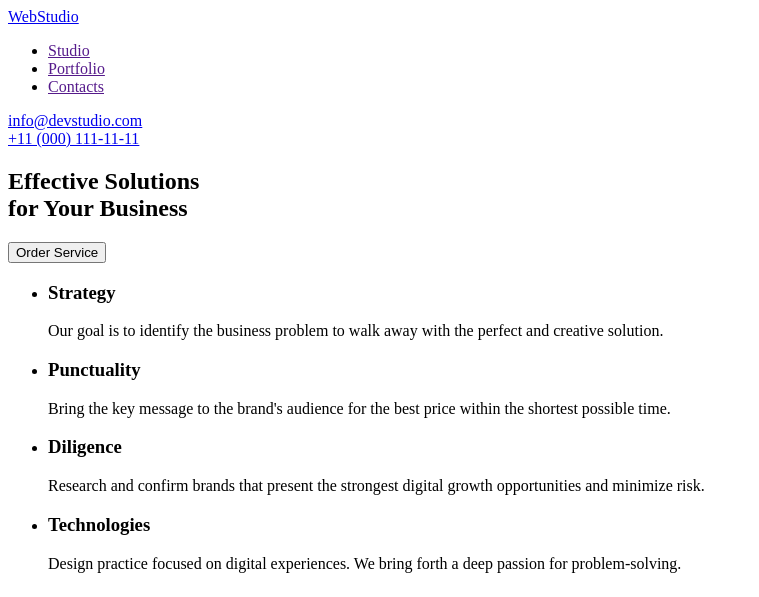
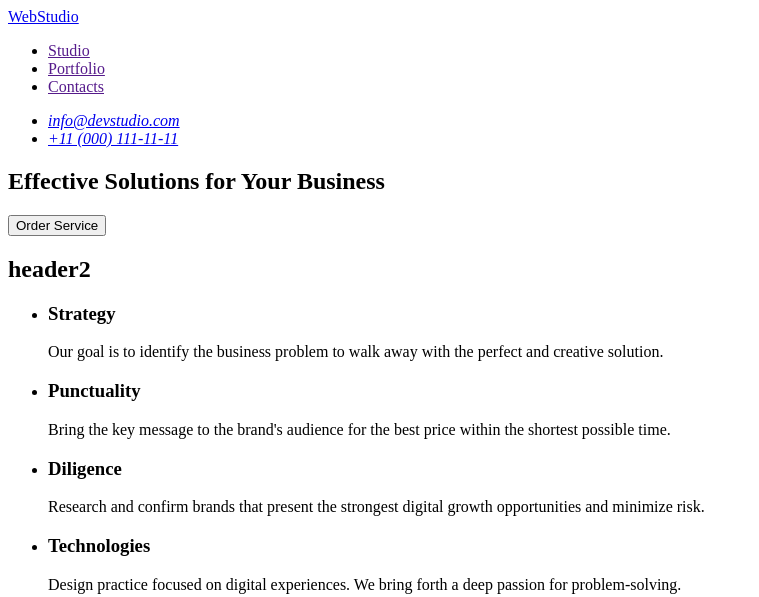
Before and after one commit to OlenaBieliaieva/goit-markup-hw-01, a plain HTML site: page index.html in a window 1280 px wide. Shown: the top 597 px of the page, without its empty margins (0-759 px from the left). Drawn offline with Linux system fonts and the light colour scheme.

Commit message:
commit after check

```diff
--- a/index.html
+++ b/index.html
@@ -10,10 +10,10 @@
 <body>
 
     <header>
-        <a href="WebStudio" target="_blank">WebStudio</a>
-
 
         <nav>
+            <a href="./index.html" target="_blank">WebStudio</a>
+
             <ul>
                 <li><a href="">Studio</a></li>
                 <li><a href="">Portfolio</a></li>
@@ -21,18 +21,28 @@
             </ul>
         </nav>
 
-        <a href="info@devstudio.com">info@devstudio.com</a> <br>
-        <a href="tel:+11(000)111-11-11">+11 (000) 111-11-11</a>
+        <address>
+            <ul>
+                <li>
+                    <a href="mailto:info@devstudio.com">info@devstudio.com</a>
+                </li>
+                <li>
+                    <a href="tel:+11(000)1111111">+11 (000) 111-11-11</a>
+                </li>
+            </ul>
+        </address>
+
     </header>
 
 
     <main>
         <section>
-            <h1>Effective Solutions <br> for Your Business</h1>
+            <h1>Effective Solutions for Your Business</h1>
             <button type="button">Order Service</button>
         </section>
 
         <section>
+            <h2>header2</h2>
             <ul>
                 <li>
                     <h3>Strategy</h3>
@@ -86,7 +96,7 @@
 
                 <li> <img src="./images/daniel-wilson.jpg" alt="daniel-wilson" width="264" height="260">
                     <h3>Daniel Wilson</h3>
-                    <p>Designer</p>
+                    <p>UI Designer</p>
                 </li>
             </ul>
         </section>
@@ -95,7 +105,7 @@
 
 
     <footer>
-        <a href="WebStudio" target="_blank">WebStudio</a>
+        <a href="./index.html" target="_blank">WebStudio</a>
 
         <p>Increase the flow of customers and sales for your business with digital marketing & growth solutions.</p>
     </footer>
```
